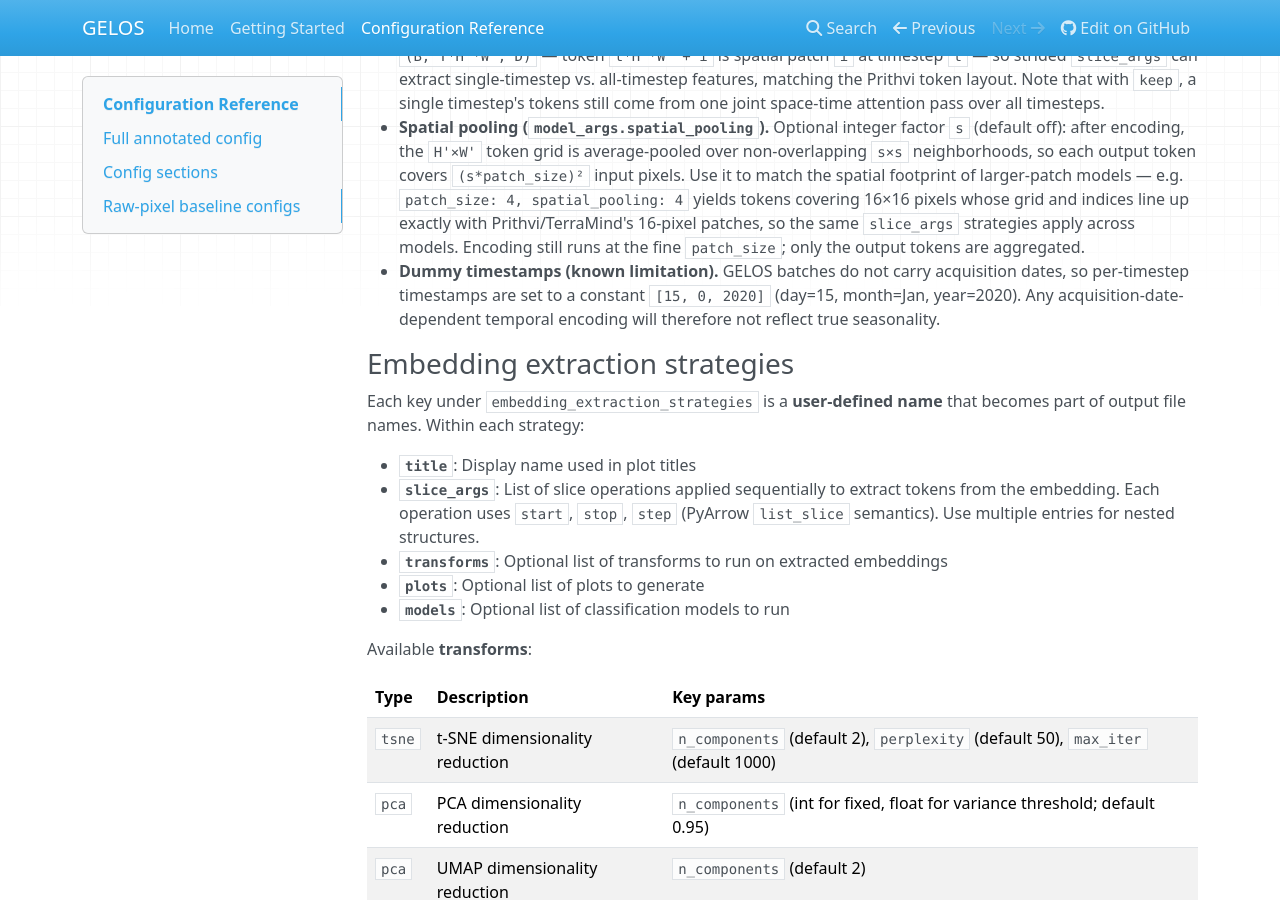
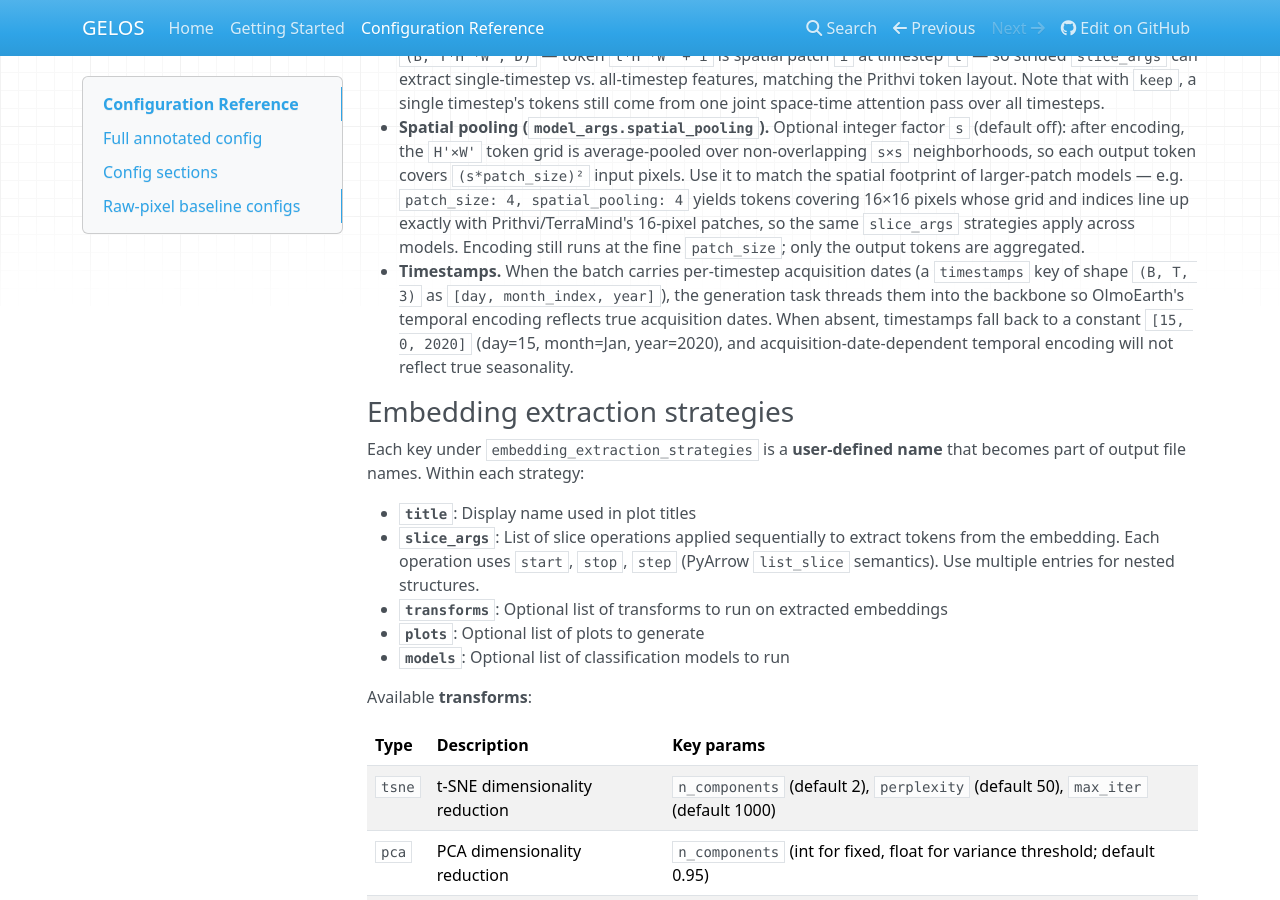
Before and after one commit to ClarkCGA/gelos, an MkDocs documentation site: the page built from docs/docs/configuration.md, in a window 1280 px wide and 900 px high, scrolled down 4448 px. Built offline with MkDocs 1.6.1, drawn with Linux system fonts in a browser that asks for light colours; nearby versions of some CDN libraries.

Commit message:
remove stale test from raw pixels module, clarify date handling in docs

```diff
--- a/docs/docs/configuration.md
+++ b/docs/docs/configuration.md
@@ -205,10 +205,13 @@ Notes and limitations:
   Prithvi/TerraMind's 16-pixel patches, so the same `slice_args` strategies
   apply across models. Encoding still runs at the fine `patch_size`; only the
   output tokens are aggregated.
-- **Dummy timestamps (known limitation).** GELOS batches do not carry acquisition
-  dates, so per-timestep timestamps are set to a constant `[15, 0, 2020]`
-  (day=15, month=Jan, year=2020). Any acquisition-date-dependent temporal encoding
-  will therefore not reflect true seasonality.
+- **Timestamps.** When the batch carries per-timestep acquisition dates (a
+  `timestamps` key of shape `(B, T, 3)` as `[day, month_index, year]`), the
+  generation task threads them into the backbone so OlmoEarth's temporal
+  encoding reflects true acquisition dates. When absent, timestamps fall back
+  to a constant `[15, 0, 2020]` (day=15, month=Jan, year=2020), and
+  acquisition-date-dependent temporal encoding will not reflect true
+  seasonality.
 
 ### Embedding extraction strategies
 
```
Also changed, not shown: 1 other file.
